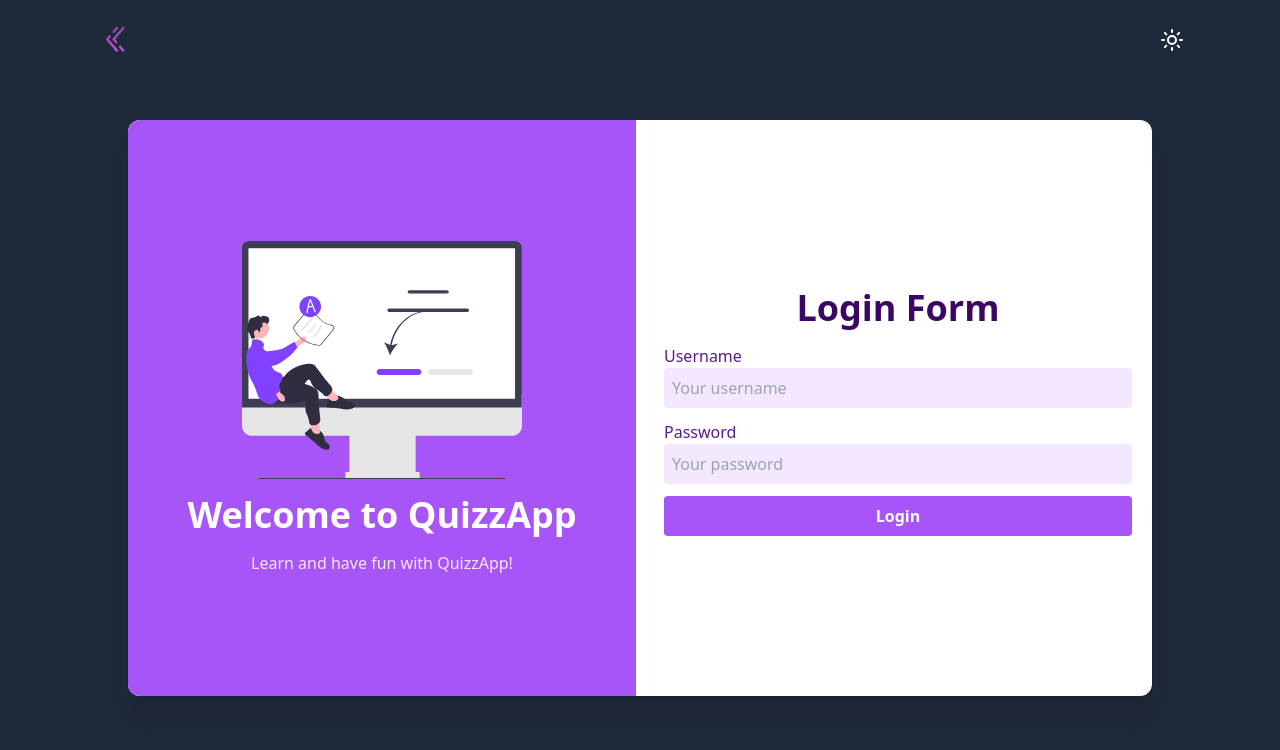
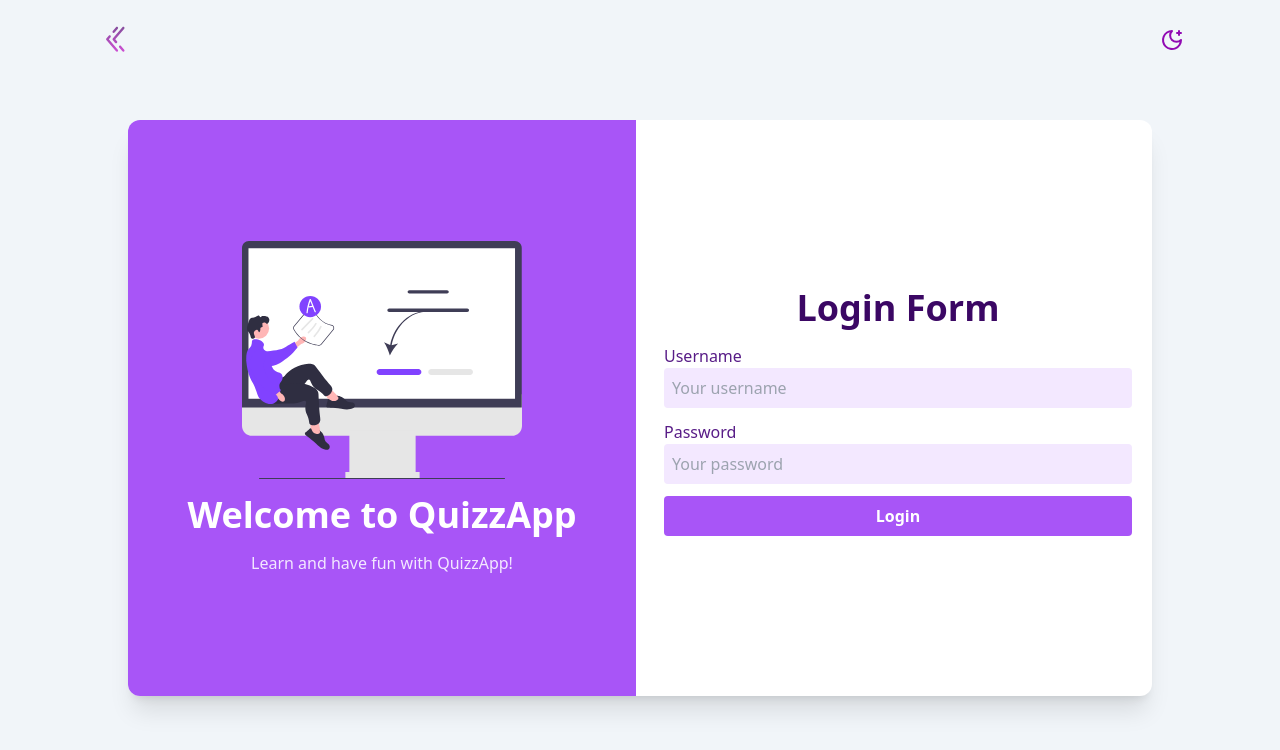
Before and after one commit to BrandonSGC/react-quizzapp, a React (Vite) app: page /login in a window 1280 px wide. Shown: the top 750 px of the page. Built offline with nearby package versions, Linux system fonts and the light colour scheme; the HTML template or start-up script is replaced by a standard one.

Commit message:
fix - Theme Button

```diff
--- a/src/components/ThemeButton.jsx
+++ b/src/components/ThemeButton.jsx
@@ -2,7 +2,9 @@
 import { MoonIcon, SunIcon } from "../assets/";
 
 export const ThemeButton = () => {
-  const [darkMode, setDarkMode] = useState(true);
+  const [darkMode, setDarkMode] = useState(() => {
+    return window.matchMedia("(prefers-color-scheme: dark)").matches;
+  });
 
   useEffect(() => {
     const body = document.body;
```
